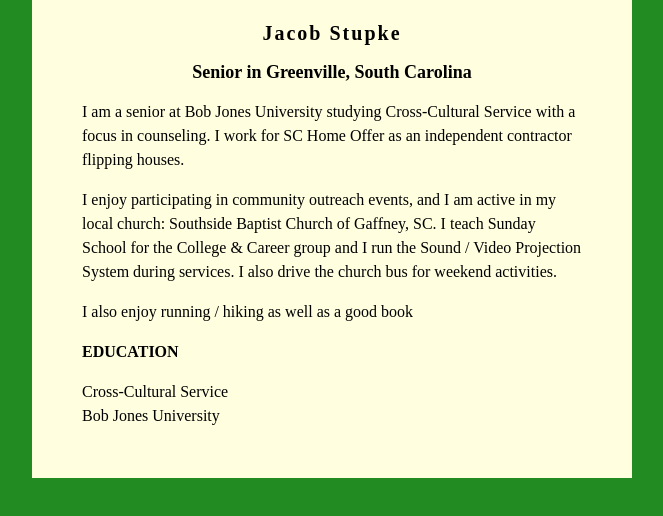
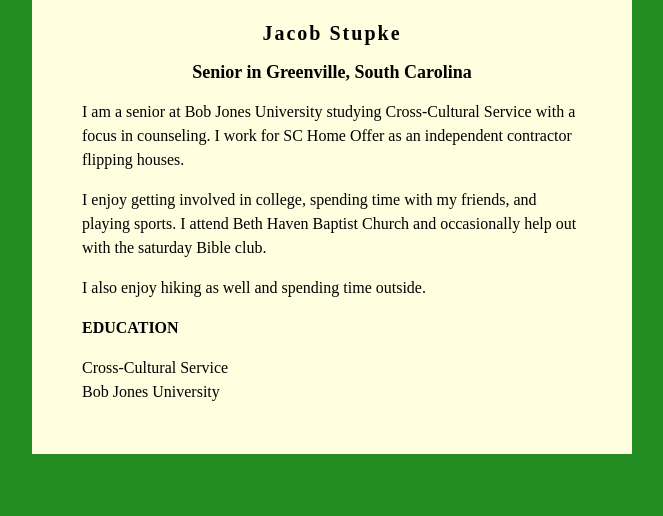
Before and after one commit to jstup249/jstup249.github.io, a plain HTML site: page index.html in a window 1280 px wide. Shown: the whole page, without its empty margins (308-971 px from the left). Drawn offline with Linux system fonts and the light colour scheme.

Commit message:
Update index.html

```diff
--- a/index.html
+++ b/index.html
@@ -35,10 +35,10 @@ h3 {
 
          <p>I am a senior at Bob Jones University studying Cross-Cultural Service with a focus in counseling. I work for SC Home Offer as an independent contractor flipping houses.</p>
          <p>
-            I enjoy participating in community outreach events, and I am active in my local church: Southside Baptist Church of Gaffney, SC.  I teach Sunday School for the College &amp; Career group and I run the Sound / Video Projection System during services.  I also drive the church bus for weekend activities.
+            I enjoy getting involved in college, spending time with my friends, and playing sports. I attend Beth Haven Baptist Church and occasionally help out with the saturday Bible club.
          </p>
          <p>
-            I also enjoy running / hiking as well as a good book
+            I also enjoy hiking as well and spending time outside.
          </p>
 
         <h3>EDUCATION</h3>
```
